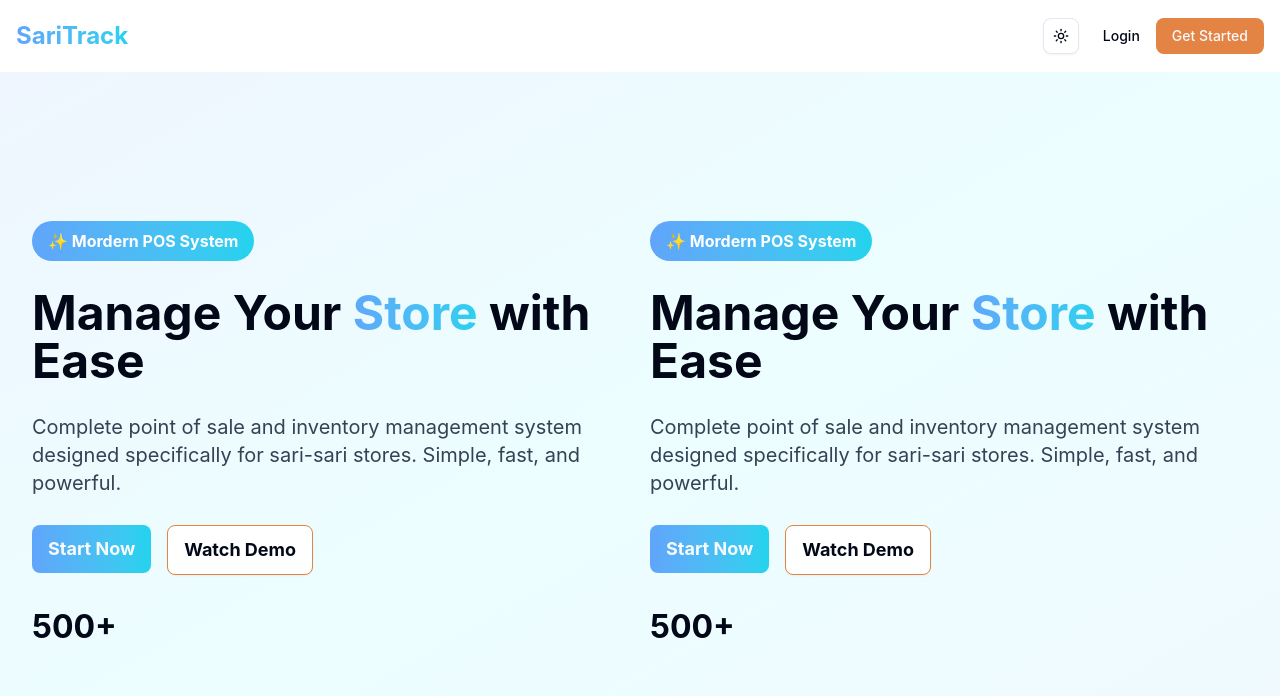
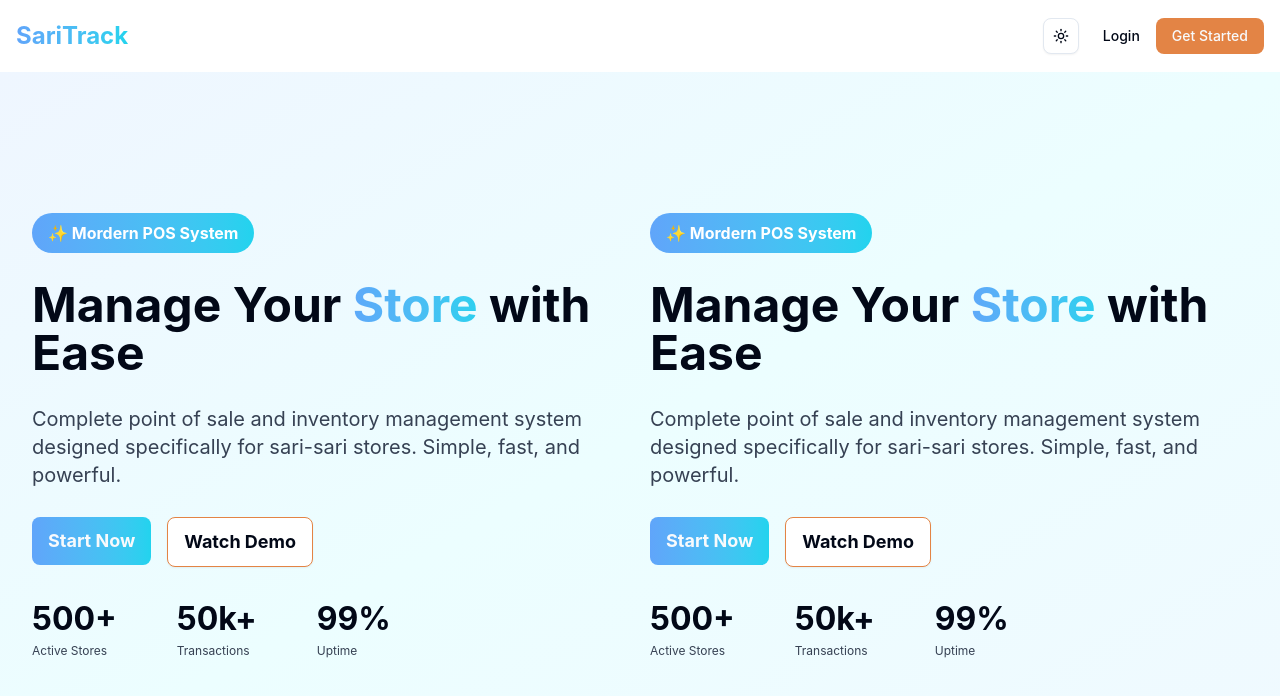
Before and after one commit to neillerin99/sari-track-frontend, a React (Vite) app: page / in a window 1280 px wide. Shown: the top 696 px of the page. Built offline with nearby package versions, Linux system fonts and the light colour scheme.

Commit message:
feat: hero section additional layout
-added count up component for number analytics
-finalized text section of the hero section

```diff
--- a/src/components/home/Hero.tsx
+++ b/src/components/home/Hero.tsx
@@ -57,8 +57,23 @@
           Watch Demo
         </Button>
       </div>
-      <div className="flex gap-8">
-        <CountUp target={500} text="+" />
+      <div className="flex gap-15">
+        <div className="flex flex-col">
+          <CountUp target={500} text="+" />
+          <p className="text-xs text-gray-700 dark:text-gray-300">
+            Active Stores
+          </p>
+        </div>
+        <div className="flex flex-col">
+          <CountUp target={50} text="k+" />
+          <p className="text-xs text-gray-700 dark:text-gray-300">
+            Transactions
+          </p>
+        </div>
+        <div className="flex flex-col">
+          <CountUp target={99} text="%" />
+          <p className="text-xs text-gray-700 dark:text-gray-300">Uptime</p>
+        </div>
       </div>
     </div>
   );
```
